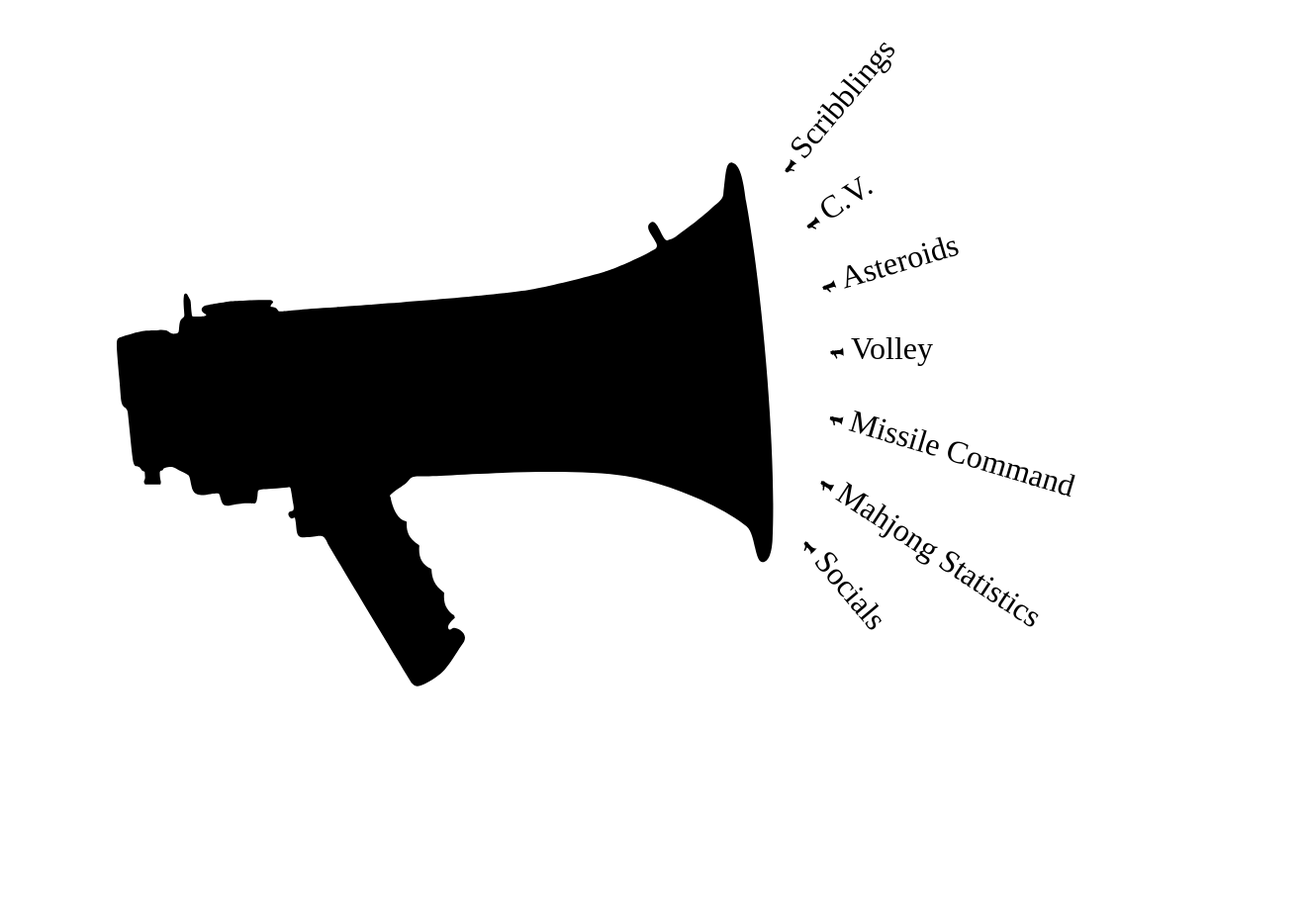
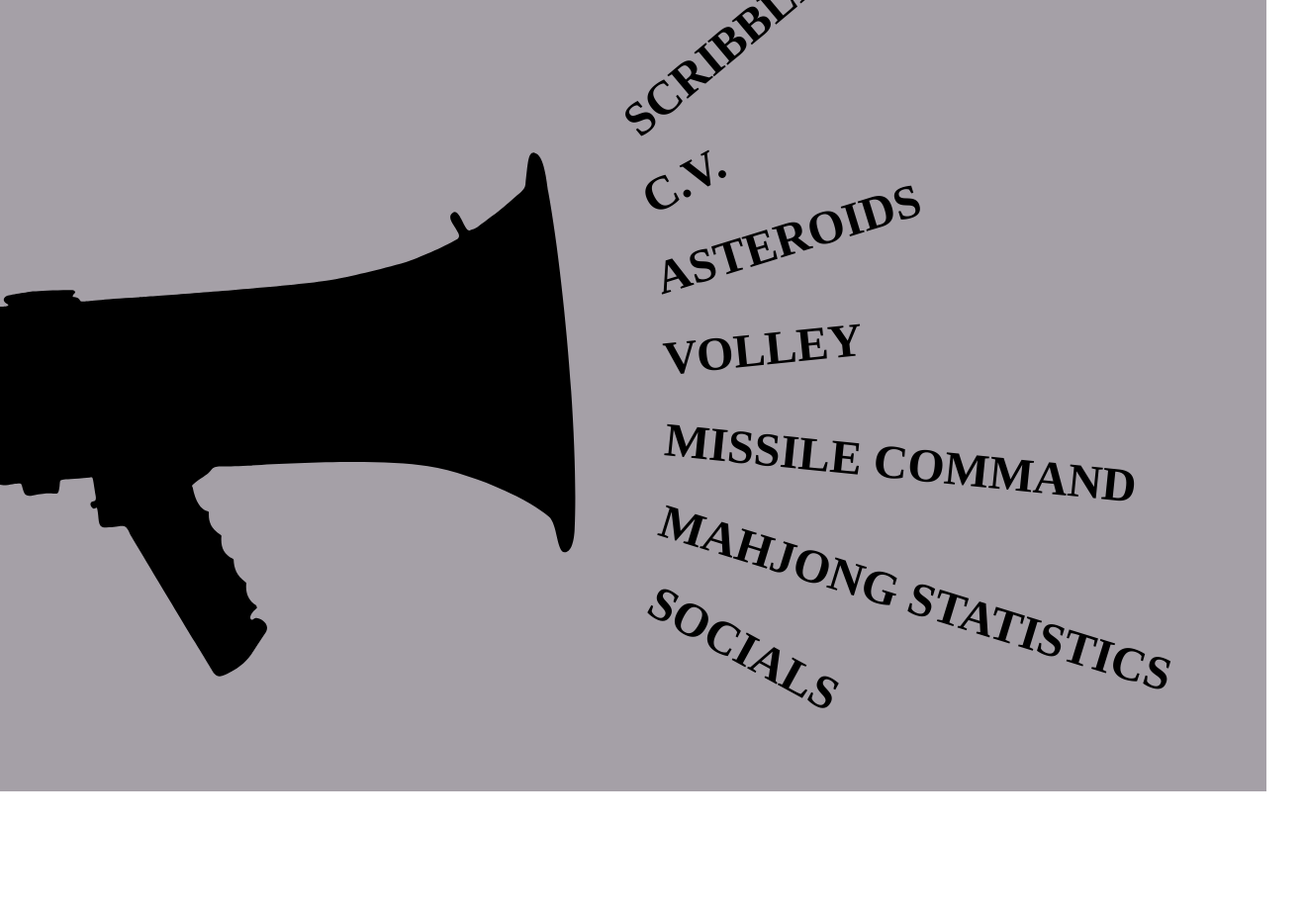
Before and after one commit to MartinFaartoft/ftft.dk, a plain HTML site: page index.html in a window 1280 px wide. Shown: the whole page at 99% size, 1320 px wide, since content can reach past the window. After the commit the page ends 843 px from the top, so only its background shows below. Drawn offline with Linux system fonts and the light colour scheme; a web font is replaced by a local one.

Commit message:
nice scanner effect

```diff
--- a/index.html
+++ b/index.html
@@ -5,6 +5,9 @@
     <meta charset="utf-8">
     <meta name="viewport" content="width=device-width, initial-scale=1">
     <title>ftft.dk</title>
+    <link rel="preconnect" href="https://fonts.googleapis.com">
+    <link rel="preconnect" href="https://fonts.gstatic.com" crossorigin>
+    <link href="https://fonts.googleapis.com/css2?family=Libre+Barcode+128+Text&display=swap" rel="stylesheet">
     <link rel="stylesheet" href="style.css" type="text/css">
 </head>
 
@@ -12,23 +15,27 @@
     <div class="container">
         <img class="megaphone" src="megaphone.svg" width="700px">
         <ul>
-            <li><a href="#">Scribblings</a></li>
-            <li><a href="#">C.V.</a></li>
-            <li><a href="#">Asteroids</a></li>
-            <li><a href="#">Volley</a></li>
-            <li><a href="#">Missile Command</a></li>
-            <li><a href="#">Mahjong Statistics</a></li>
-            <li><a href="#">Socials</a></li>
+            <li><a href="#">&nbsp;Scribblings&nbsp;</a></li>
+            <li><a href="#">&nbsp;C.V.&nbsp;</a></li>
+            <li><a href="#">&nbsp;Asteroids&nbsp;</a></li>
+            <li><a href="#">&nbsp;Volley&nbsp;</a></li>
+            <li><a href="#">&nbsp;Missile Command&nbsp;</a></li>
+            <li><a href="#">&nbsp;Mahjong Statistics&nbsp;</a></li>
+            <li><a href="#">&nbsp;Socials&nbsp;</a></li>
         </ul>
 
     </div>
     <script type="text/javascript">
 (function () {
     var inputs = document.getElementsByTagName('li');
-    var step = 100.0 / (inputs.length - 1);
+    var width = 80.0;
+    var step = width / (inputs.length);
+    var start = width * (-0.5);
     for(var n = 0; n < inputs.length; n++) {
-        inputs[n].style.transform = 'rotate(' + (-50 + step * n) + 'deg) translate(120px, -35px)';
+        var rot = (start + (step * n));
+        inputs[n].style.transform = 'rotate(' + rot + 'deg) translate(120px, -35px)';
     }
 })();
     </script>
 </body>
+</html>
--- a/style.css
+++ b/style.css
@@ -1,5 +1,19 @@
+body:before {
+	content:"";
+	position:fixed;
+	left:0;
+	top:0;
+	right:0;
+	bottom:0;
+	z-index:-1;
+    background: #a5a0a7;
+}
+
 body {
     margin: 0;
+    font-family: "Libre Barcode 128 Text";
+    font-weight: 400;
+    font-style: normal;
 }
 
 .container {
@@ -7,21 +21,23 @@
     top:0;
     bottom: 0;
     width: 500px;
-    height: 500px;
+    height: 520px;
     margin: auto;
 }
 
-
 ul {
-    transform: translate(700px, -470px);
-    list-style-image: url(megaphone.svg);
+    transform: translate(500px, -500px);
+    /*list-style-image: url(megaphone.svg);*/
+    list-style-type: none;
 }
 
 li {
     transition: font-size 200ms;
     transform-origin: 0% 0%;
-    font-size: 2rem;
+    font-size: 3rem;
     white-space: nowrap;
+    text-transform: uppercase;
+    font-weight: bolder;
 }
 
 li:hover {
@@ -35,7 +51,12 @@
     color: black;
 }
 
+a:hover {
+    text-decoration: line-through;
+    text-decoration-color: red;
+}
+
 .megaphone {
     position: relative;
-    left: 20%
+    left: -100px;
 }
```
